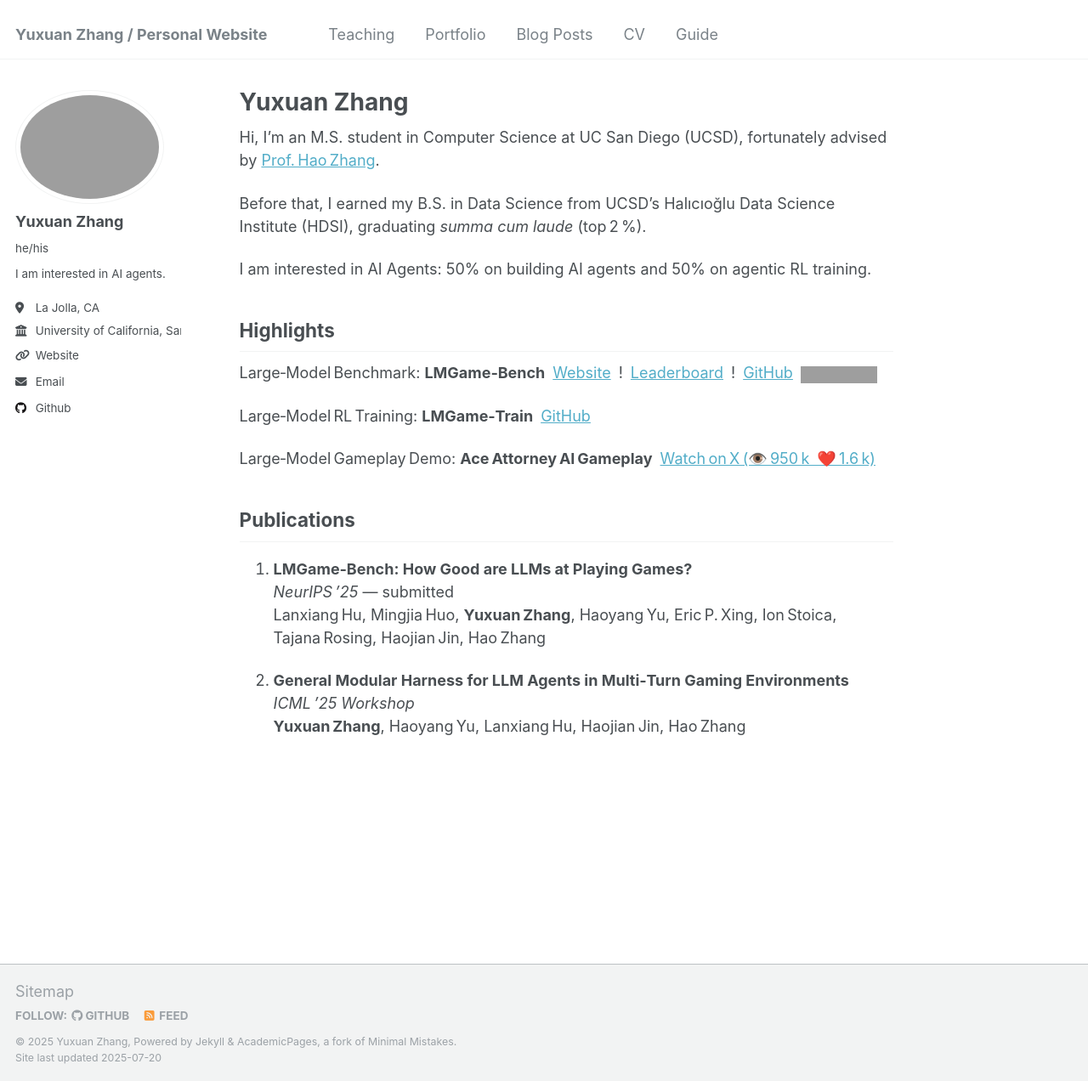
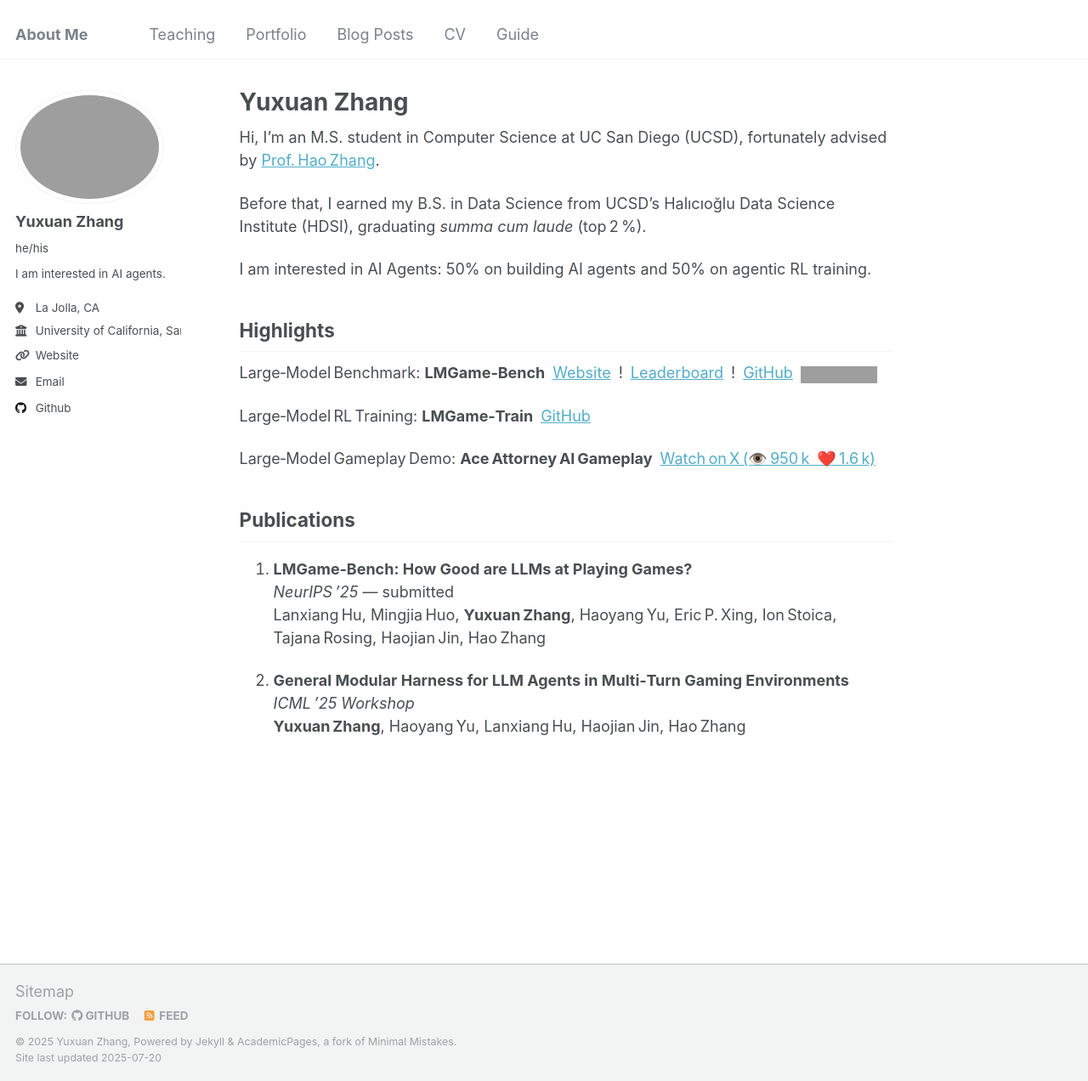
Before and after one commit to Yuxuan-Zhang-Dexter/Yuxuan-Zhang-Dexter.github.io, a Jekyll site: the page built from _pages/about.md, in a window 1280 px wide and 1272 px high. Shown: the whole window at 85% size. Built offline with Jekyll 4.4.1, drawn with Linux system fonts in a browser that asks for light colours; grey boxes are pictures that could not be loaded.

Commit message:
update tag name

```diff
--- a/_config.yml
+++ b/_config.yml
@@ -8,7 +8,7 @@
 
 # Basic Site Settings
 locale                   : "en-US"
-title                    : "Yuxuan Zhang / Personal Website"
+title                    : "About Me"
 title_separator          : "-"
 name                     : &name "Yuxuan Zhang"
 description              : &description "Data Scientist and Developer with expertise in Machine Learning and Full-Stack Development"
```
